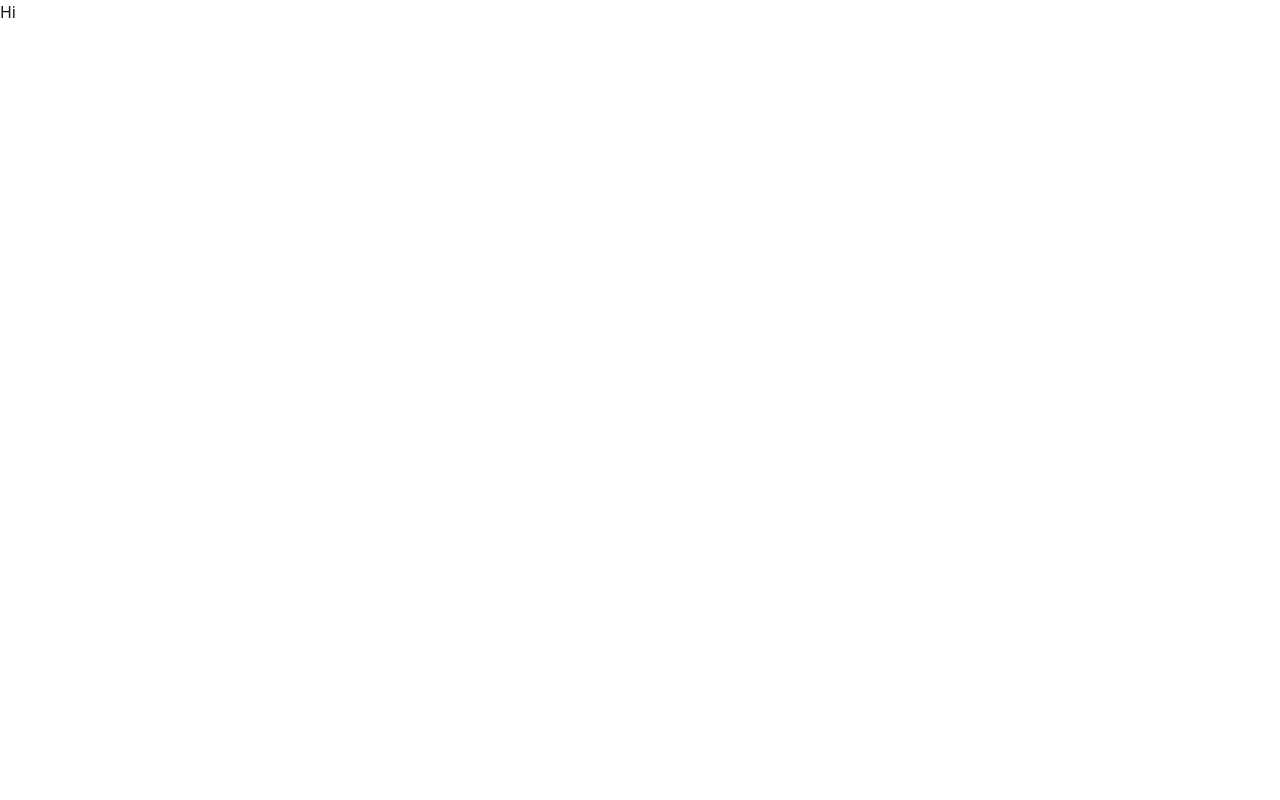
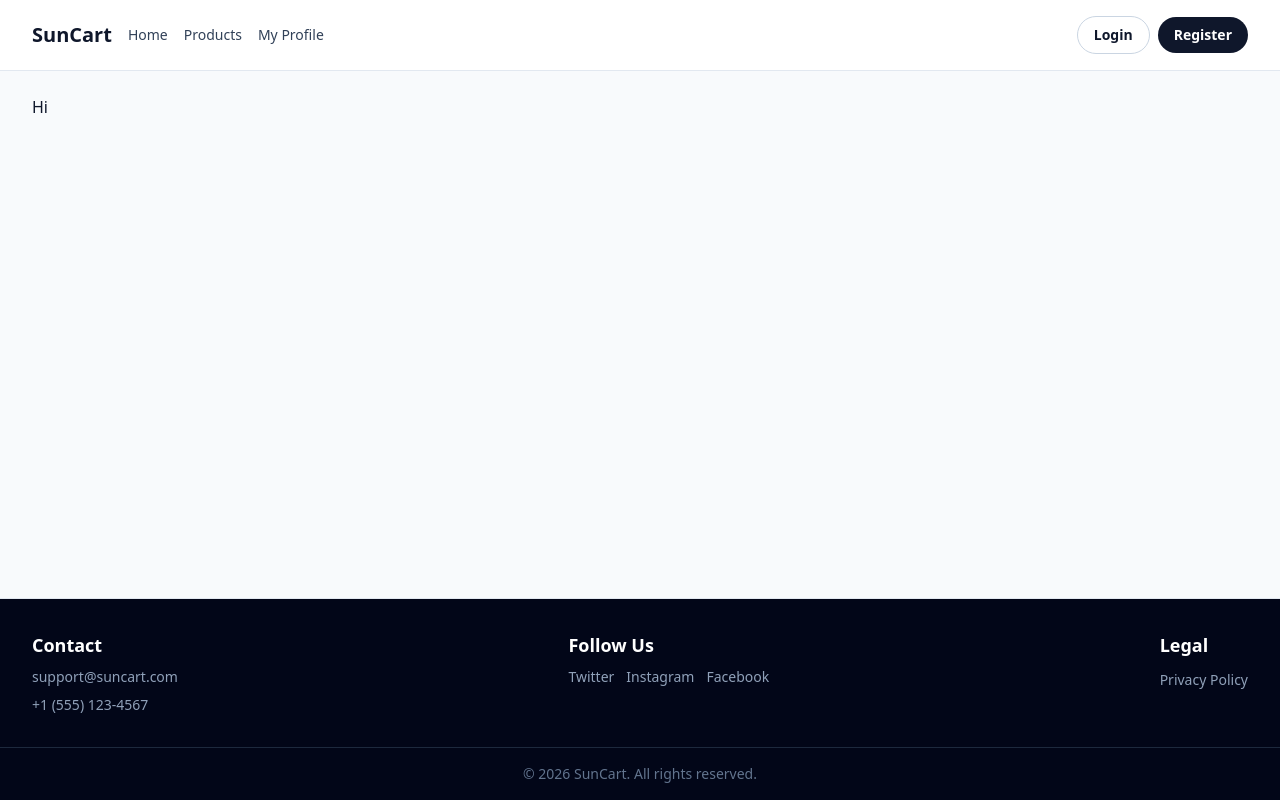
Before and after one commit to Omi-Das/suncart1-summer-shopping, a Next.js app: page / in a window 1280 px wide. Built offline with nearby package versions, Linux system fonts and the light colour scheme.

Commit message:
Navbar & Footer done

```diff
--- a/src/app/layout.js
+++ b/src/app/layout.js
@@ -1,5 +1,7 @@
 import { Geist, Geist_Mono } from "next/font/google";
 import "./globals.css";
+import Navbar from "@/components/shared/Navbar";
+import Footer from "@/components/shared/Footer";
 
 const geistSans = Geist({
   variable: "--font-geist-sans",
@@ -12,8 +14,8 @@ const geistMono = Geist_Mono({
 });
 
 export const metadata = {
-  title: "Create Next App",
-  description: "Generated by create next app",
+  title: "SunCart",
+  description: "SunCart shopping app",
 };
 
 export default function RootLayout({ children }) {
@@ -23,7 +25,13 @@ export default function RootLayout({ children }) {
       data-theme="light"
       className={`${geistSans.variable} ${geistMono.variable} h-full antialiased`}
     >
-      <body className="min-h-full flex flex-col">{children}</body>
+      <body className="min-h-full flex flex-col bg-slate-50 text-slate-900">
+        <Navbar />
+        <main className="flex-1 w-full mx-auto px-4 py-6 md:px-8">
+          {children}
+        </main>
+        <Footer />
+      </body>
     </html>
   );
 }
--- a/src/components/shared/Footer.jsx
+++ b/src/components/shared/Footer.jsx
@@ -1,11 +1,42 @@
-import React from 'react';
+import Link from 'next/link';
 
 const Footer = () => {
-    return (
-        <div>
+  return (
+    <footer className="w-full border-t border-slate-200 bg-slate-950 text-slate-200">
+      <div className="mx-auto flex max-w-7xl flex-col gap-6 px-4 py-8 md:flex-row md:items-start md:justify-between md:px-8">
+        <div className="space-y-2">
+          <h2 className="text-lg font-semibold text-white">Contact</h2>
+          <p className="text-sm text-slate-400">support@suncart.com</p>
+          <p className="text-sm text-slate-400">+1 (555) 123-4567</p>
+        </div>
 
+        <div className="space-y-2">
+          <h2 className="text-lg font-semibold text-white">Follow Us</h2>
+          <div className="flex flex-wrap gap-3 text-sm text-slate-400">
+            <Link href="#" className="hover:text-white">
+              Twitter
+            </Link>
+            <Link href="#" className="hover:text-white">
+              Instagram
+            </Link>
+            <Link href="#" className="hover:text-white">
+              Facebook
+            </Link>
+          </div>
         </div>
-    );
+
+        <div className="space-y-2">
+          <h2 className="text-lg font-semibold text-white">Legal</h2>
+          <Link href="/privacy" className="text-sm text-slate-400 hover:text-white">
+            Privacy Policy
+          </Link>
+        </div>
+      </div>
+      <div className="border-t border-slate-800 px-4 py-4 text-center text-sm text-slate-500 md:px-8">
+        © {new Date().getFullYear()} SunCart. All rights reserved.
+      </div>
+    </footer>
+  );
 };
 
 export default Footer;
--- a/src/components/shared/Navbar.jsx
+++ b/src/components/shared/Navbar.jsx
@@ -1,11 +1,62 @@
-import React from 'react';
+'use client';
+
+import { useState } from 'react';
+import Link from 'next/link';
 
 const Navbar = () => {
-    return (
-        <div>
+  const [isLoggedIn, setIsLoggedIn] = useState(false);
 
+  return (
+    <header className="w-full border-b border-slate-200 bg-white/90 backdrop-blur-sm">
+      <div className="mx-auto flex max-w-7xl items-center justify-between px-4 py-4 md:px-8">
+        <div className="flex items-center gap-4">
+          <Link href="/" className="text-xl font-semibold text-slate-900">
+            SunCart
+          </Link>
+          <nav className="hidden items-center gap-4 text-sm font-medium text-slate-700 md:flex">
+            <Link href="/">Home</Link>
+            <Link href="/products">Products</Link>
+            <Link href="/profile">My Profile</Link>
+          </nav>
         </div>
-    );
+
+        <div className="flex items-center gap-3">
+          {isLoggedIn ? (
+            <>
+              <div className="flex items-center gap-2 rounded-full bg-slate-100 px-3 py-2 text-sm text-slate-800">
+                <span className="inline-flex h-8 w-8 items-center justify-center rounded-full bg-amber-400 text-xs font-semibold text-slate-950">
+                  U
+                </span>
+                <span>John Doe</span>
+              </div>
+              <button
+                type="button"
+                onClick={() => setIsLoggedIn(false)}
+                className="rounded-full bg-slate-900 px-4 py-2 text-sm font-semibold text-white transition hover:bg-slate-700"
+              >
+                Logout
+              </button>
+            </>
+          ) : (
+            <div className="flex items-center gap-2">
+              <Link
+                href="/login"
+                className="rounded-full border border-slate-300 bg-white px-4 py-2 text-sm font-semibold text-slate-900 transition hover:bg-slate-50"
+              >
+                Login
+              </Link>
+              <Link
+                href="/register"
+                className="rounded-full bg-slate-900 px-4 py-2 text-sm font-semibold text-white transition hover:bg-slate-700"
+              >
+                Register
+              </Link>
+            </div>
+          )}
+        </div>
+      </div>
+    </header>
+  );
 };
 
 export default Navbar;
```
